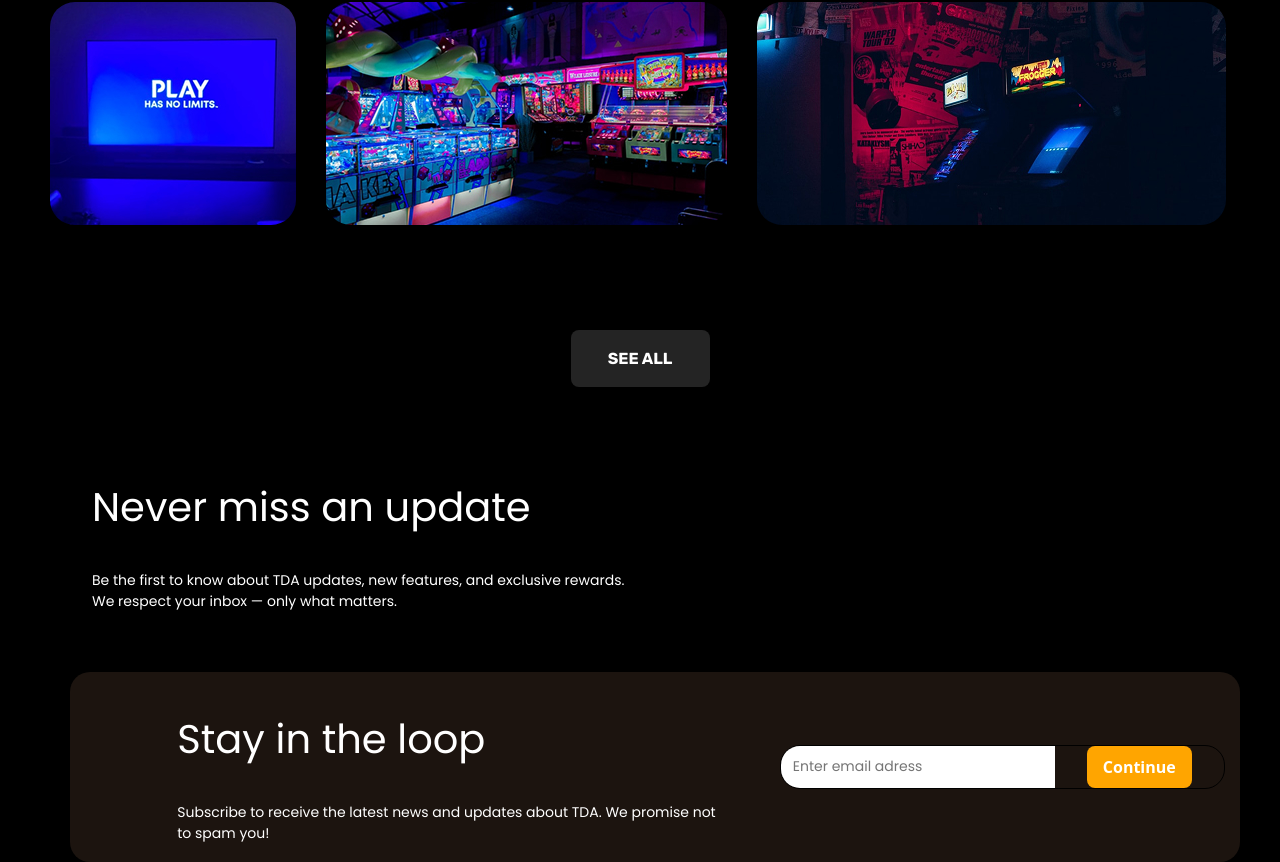
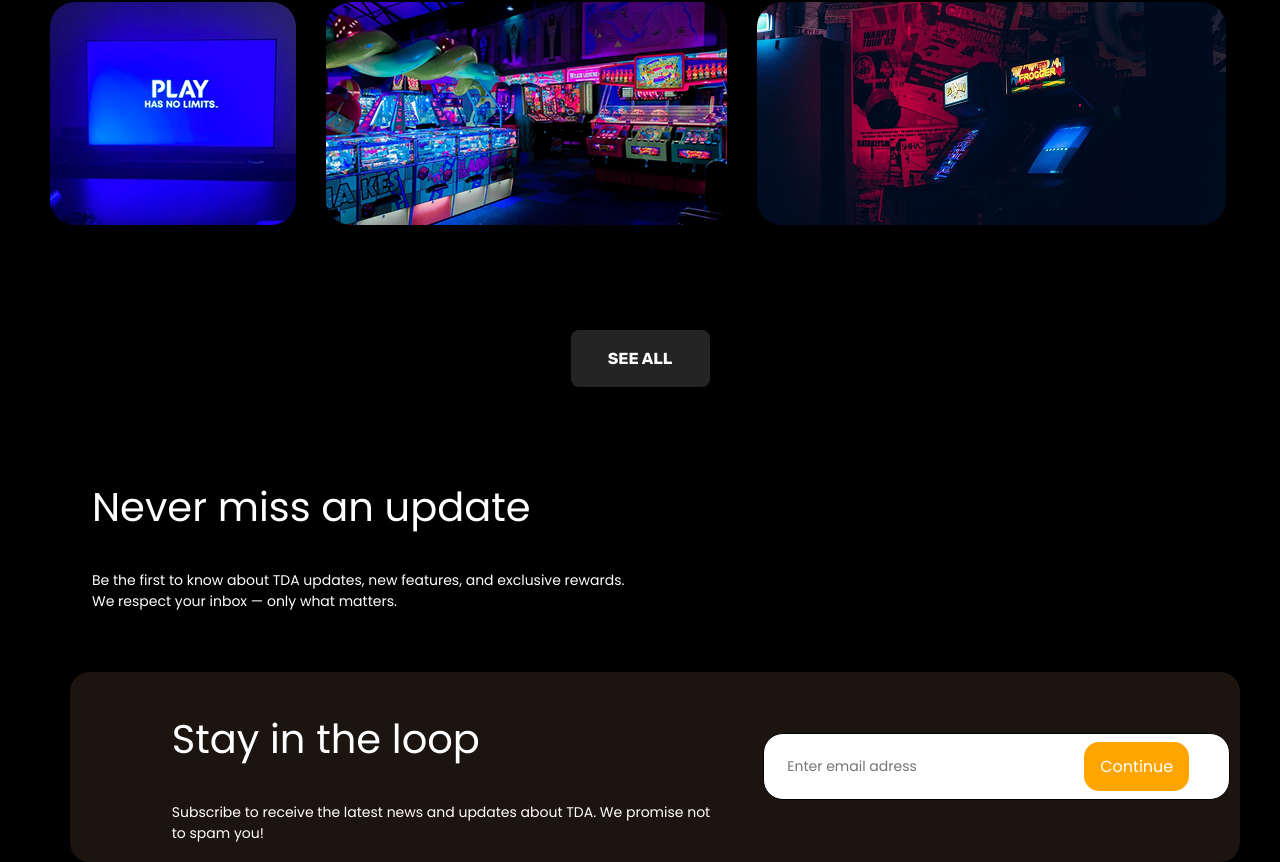
Before and after one commit to yurij842shvets/games-react-project, a React (Vite) app: page / in a window 1280 px wide. Shown: the part 4000-4862 px from the top of the page. Built offline with nearby package versions, Linux system fonts and the light colour scheme.

Commit message:
finished email jsx

```diff
--- a/src/main/Email.jsx
+++ b/src/main/Email.jsx
@@ -28,22 +28,24 @@ const EmailContainer = styled.div`
 `;
 
 const Input = styled.input`
-  padding: 10px 12px;
+  padding: 0 15px;
   border: none;
   outline: none;
   font-size: 14px;
   width: 250px;
   font-family: "Poppins", sans-serif;
+  background: #fff;
 `;
 
 const Button = styled.button`
-  padding: 10px 16px;
+  padding: 12px 16px;
   background-color: orange;
   color: white;
   border: none;
   font-weight: bold;
   cursor: pointer;
-  transition: background 0.2s;
+  border-radius: 15px;
+  font-family: "Poppins", sans-serif;
 `;
 
 const EmailWrapper = styled.div`
@@ -52,6 +54,8 @@ const EmailWrapper = styled.div`
   border: 1px solid #000;
   border-radius: 20px;
   overflow: hidden;
+  padding: 8px;
+  background-color: #ffffff;
 `;
 
 export default function Email() {
```
Also changed, not shown: 1 other file (tests, documents, lock files or other folders).
